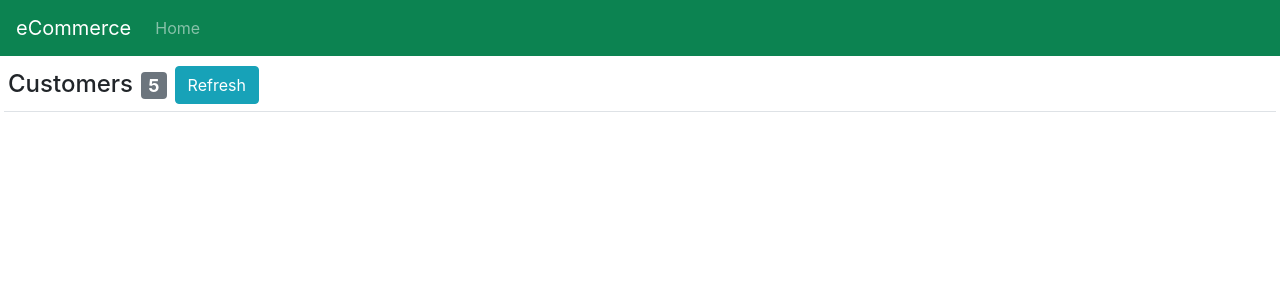
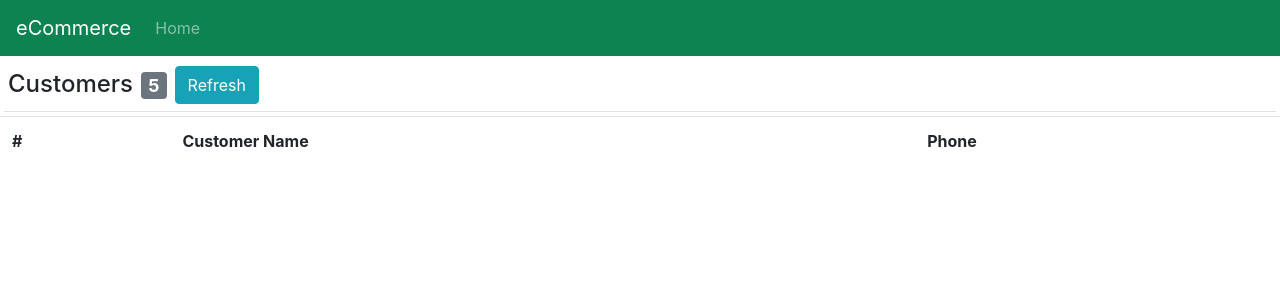
Before and after one commit to FrancoTr/react-ecommerce-classbasedcomponents, a React (Create React App) app: page / in a window 1280 px wide. Shown: the top 300 px of the page. Built offline with nearby package versions, Linux system fonts and the light colour scheme.

Commit message:
add customers table to MainContent component

```diff
--- a/src/MainContent.jsx
+++ b/src/MainContent.jsx
@@ -1,7 +1,17 @@
 import React, { Component } from "react";
 
 export default class MainContent extends Component {
-  state = { pageTitle: "Customers", customersCount: 5 };
+  state = {
+    pageTitle: "Customers",
+    customersCount: 5,
+    customers: [
+      { id: 1, name: "Scott", phone: "0303-456" },
+      { id: 2, name: "Jones", phone: "2834-110" },
+      { id: 3, name: "Allen", phone: "8819-453" },
+      { id: 4, name: "James", phone: "4537-075" },
+      { id: 5, name: "John", phone: "2309-915" },
+    ],
+  };
 
   render() {
     return (
@@ -14,6 +24,13 @@ export default class MainContent extends Component {
             Refresh
           </button>
         </h4>
+        <table className="table">
+          <tr>
+            <th>#</th>
+            <th>Customer Name</th>
+            <th>Phone</th>
+          </tr>
+        </table>
       </div>
     );
   }
```
